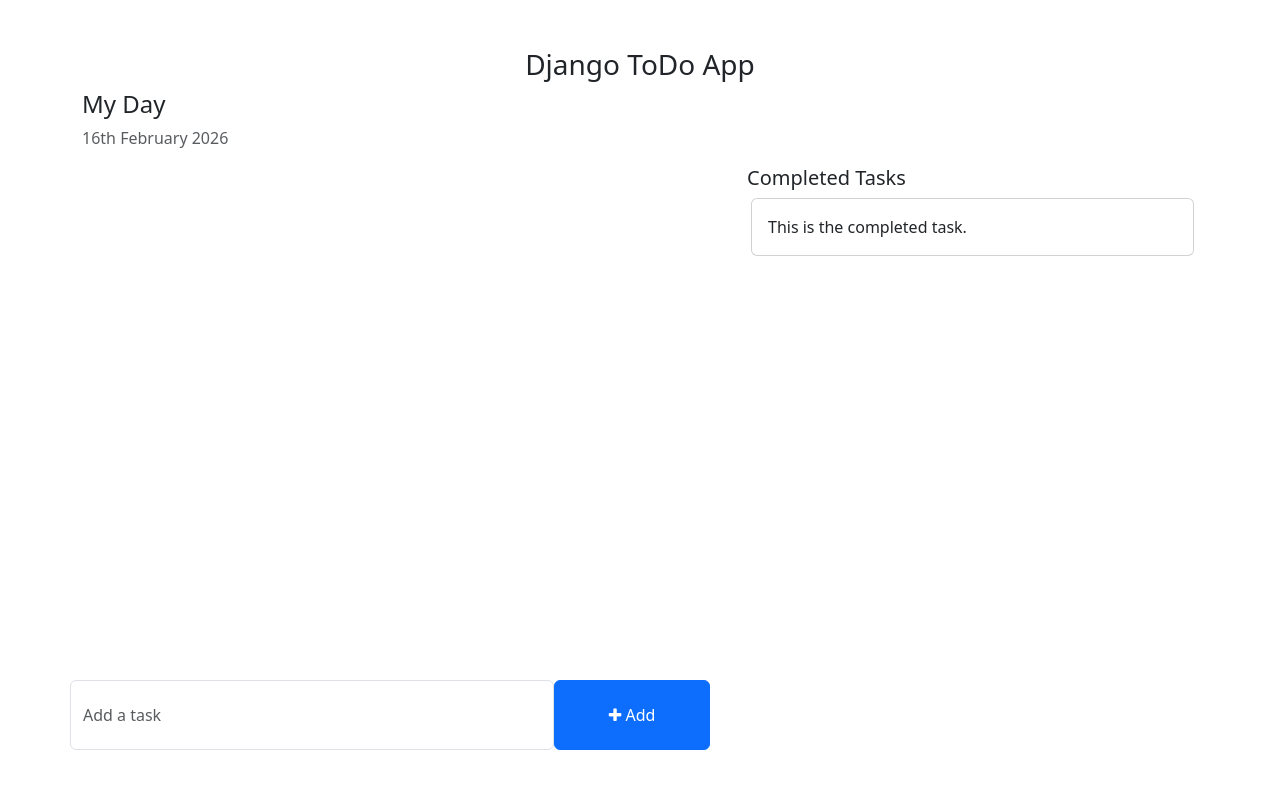
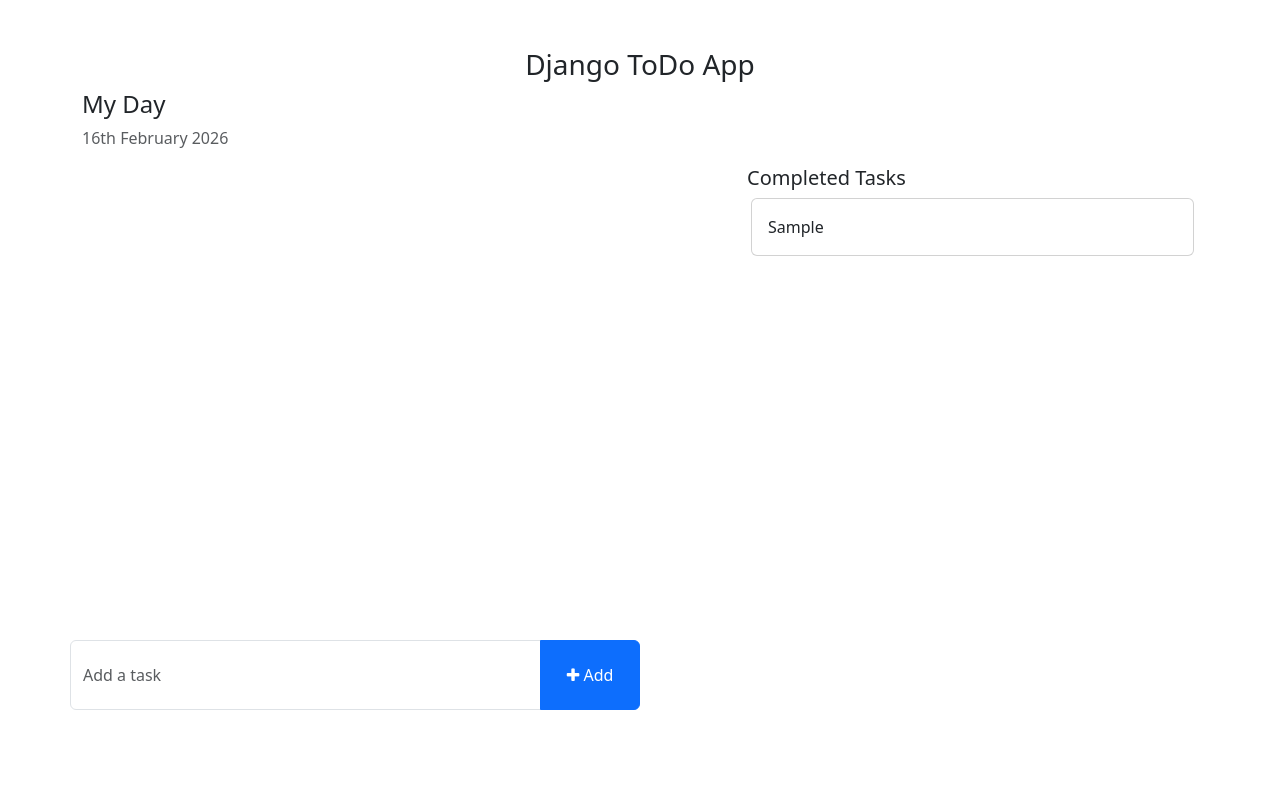
Before and after one commit to iibrahimx/django-todo, a Django app: page / in a window 1280 px wide. Run offline with Django 5.2, Linux system fonts and the light colour scheme; tables that the repository leaves empty hold one stand-in row (values such as "Sample post").

Commit message:
feat: add completed tasks functionality

```diff
--- a/templates/home.html
+++ b/templates/home.html
@@ -56,31 +56,29 @@
         <div class="col-md-5 col-lg-5">
           <h5>Completed Tasks</h5>
           <!-- List of all the tasks that have completed -->
+           {% for task in completed_tasks %}
           <div class="card m-1">
-            <div class="card-body">This is the completed task.</div>
+            <div class="card-body">{{ task.task }}</div>
           </div>
+          {% endfor %}
+
         </div>
       </div>
-      <div class="row">
-        <div
-          class="col-md-6 col-lg-6 p-0"
-          style="position: absolute; bottom: 50px"
-        >
+      <div class="row mt-4">
+        <div class="col-md-6 col-lg-6 p-0">
           <!-- To Do Form -->
           <form action="{% url "addTask" %}" method="POST">
             {% csrf_token %}
-            <div class="form-group">
-              <span style="display: flex">
+            <div class="input-group">
                 <input
                   type="text"
                   name="task"
                   class="form-control"
                   placeholder="Add a task"
                 />
-                <button type="submit" class="btn btn-primary" style="width: 200px">
+                <button type="submit" class="btn btn-primary" style="width: 100px;">
                   <i class="fa fa-plus"></i> Add
                 </button>
-              </span>
             </div>
           </form>
         </div>
--- a/todo_main/views.py
+++ b/todo_main/views.py
@@ -4,7 +4,10 @@ from todo.models import Task
 
 def home(request):
     tasks = Task.objects.filter(is_completed=False).order_by("-updated_at")
+
+    completed_tasks = Task.objects.filter(is_completed=True)
     context = {
         "tasks": tasks,
+        "completed_tasks": completed_tasks,
     }
     return render(request, "home.html", context)
```
